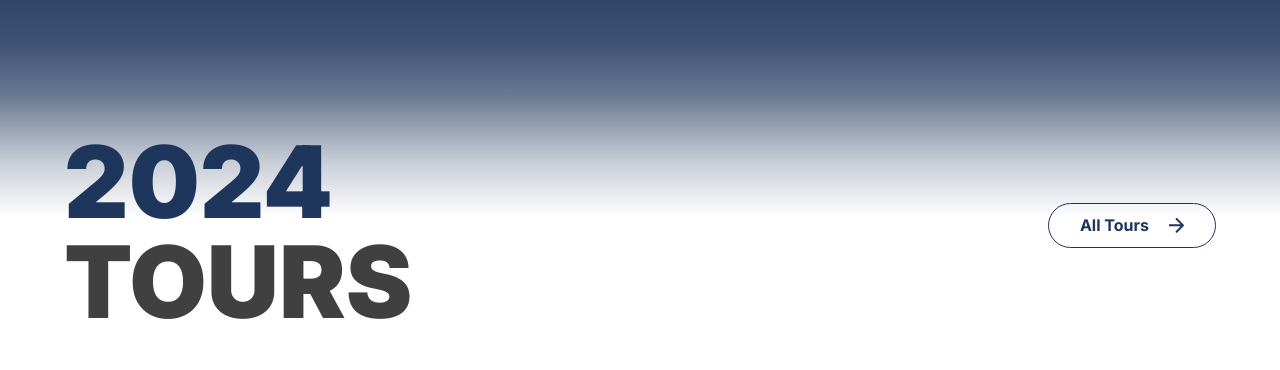
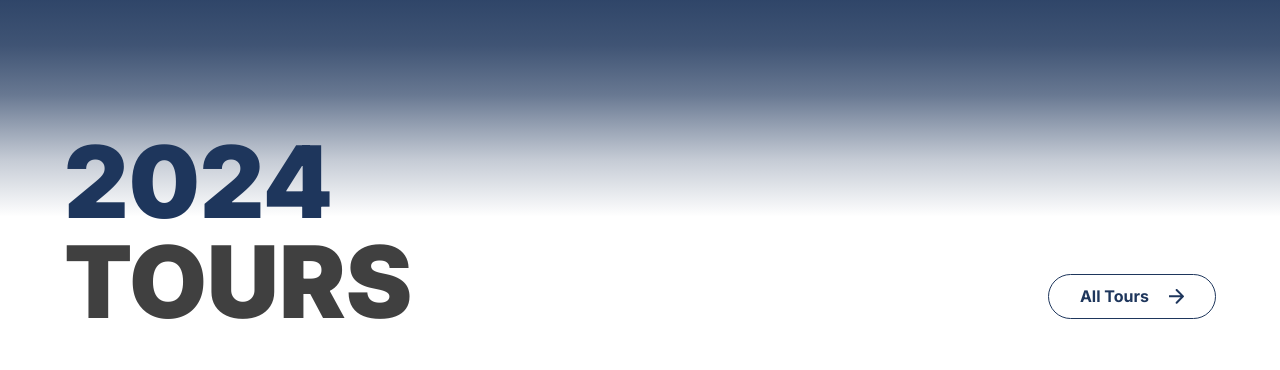
Before and after one commit to A123hannan/Wandering-Earl-tours-Website, a Next.js app: page / in a window 1280 px wide. Shown: the part 1180-1550 px from the top of the page. Built offline with nearby package versions, Linux system fonts and the light colour scheme; grey boxes are pictures that could not be loaded.

Commit message:
All tours button changes

```diff
--- a/src/components/TourSection/tourSection.tsx
+++ b/src/components/TourSection/tourSection.tsx
@@ -166,7 +166,7 @@ export default function TourSection({
       ===================================================== */}
 
       <div
-        className={`relative z-10 flex w-full items-center ${
+        className={`relative z-10 flex w-full items-end ${
           isToursPage
             ? "justify-center text-center mb-[50px]"
             : "justify-between"
```
